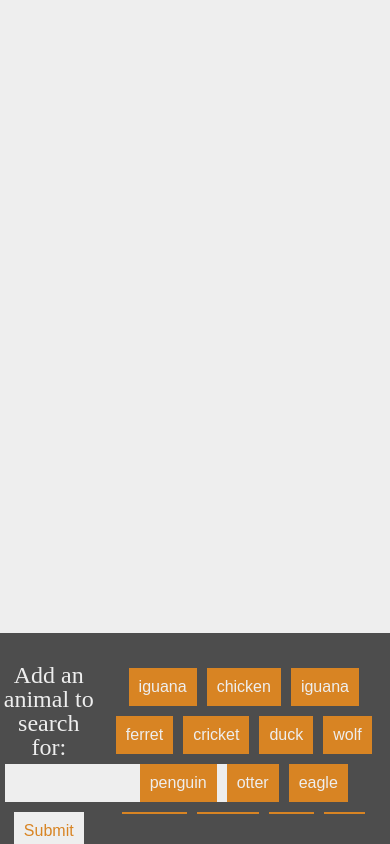
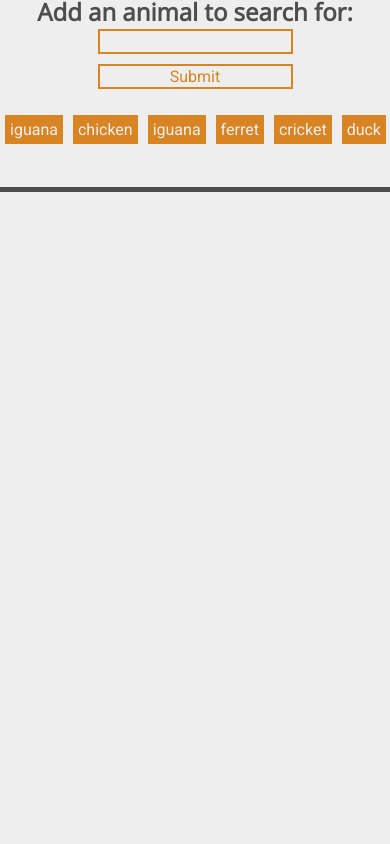
Before and after one commit to jlarge1/GiphySearch, a plain HTML site: page index.html in a window 390 px wide. Drawn offline with nearby package versions, Linux system fonts and the light colour scheme.

Commit message:
added responsive

```diff
--- a/assets/css/style.css
+++ b/assets/css/style.css
@@ -3,34 +3,36 @@
     color: #202020;
     box-sizing: border-box;
     text-align: center;
+    font-family: 'Roboto', sans-serif;
+    box-sizing: border-box;
 }
 
 
 .container {
     display: flex;
     flex-wrap: nowrap;
-    flex-direction: column-reverse;
     width: 100vw;
-
     background: #eeeeee;
     overflow: hidden;
 }
 
-#bottom{
+#right{
     display: flex;
     flex-wrap: nowrap;
-    width: 100%;
-    height: 25vh;
-    padding: 30px 0px 30px 0px;
-    background: #4d4d4d;
+    flex-direction: column;
+    width: 25%;
+    height: 100vh;
+    padding: 20px ;
+    background: #eeeeee;
+    border-left: 5px solid #4d4d4d;
 }
 
-#top{
+#left{
     display: flex;
     flex-wrap: wrap;
-    width: 100%;
-    height: 75vh;
-    padding: 30px;
+    width: 75%;
+    height: 100vh;
+    padding: 20px;
     overflow: auto;
     align-items: baseline;
     justify-content: space-evenly;
@@ -42,41 +44,90 @@
 }
 
 #form {
-    width: 25%;
+    width: 100%;
 }
 
 
 #buttons {
-    width: 75%;
+    width: 100%;
     overflow: auto;
+
 }
 
 .button {
     color: #eee;
     background: #d88423;
-    padding: 10px;
+    padding: 5px;
     border: 0px;
     margin: 5px;
+
 }
 
 input {
     margin: 5px;
-    padding: 10px;
     color: #d88423;
     background: #eee;
-    border: 0;
+    border: 2px solid #d88423;
+    width: 100%;
+
 }
 
 input[type = submit] {
     color: #d88423;
     background: #eee;
-    padding: 10px;
-    border: 0px;
+    border: 2px solid #d88423;
     margin: 5px;
+    width: 100%;
+}
+
+input:focus {
+    outline: none;
 }
 
 label {
     font-size: 24px;
-    margin-bottom: 20px;
-    color: #eee;
+    margin-bottom: 30px;
+    color: #4d4d4d;
+    font-weight: 600;
+    font-family: 'Open Sans', sans-serif;
 }
+
+
+@media only screen and (max-width: 768px) {
+    *{
+        font-size: 16px;
+        color: #202020;
+        box-sizing: border-box;
+        text-align: center;
+        font-family: 'Roboto', sans-serif;
+
+    }
+    .container {
+        flex-direction: column-reverse;
+        height: 100vh;
+    }
+    #right {
+        width: 100%;
+        height: 250px;
+        padding: 0;
+        border-bottom: 5px solid #4d4d4d;
+        border-left: none;
+        /*-webkit-backface-visibility: hidden;*/
+
+    }
+    #left{
+        width: 100%;
+        /*height: 70%;*/
+    }
+    input {
+        width: 50%;
+    }
+    input[type = submit]{
+        width: 50%;
+    }
+    #buttons {
+        white-space: nowrap;
+        overflow-y: hidden;
+    }
+
+}
--- a/assets/javascript/app.js
+++ b/assets/javascript/app.js
@@ -16,14 +16,15 @@ function displayGifs() {
         response = x;
         console.log(response);
         console.log(response.data[0].images.downsized_still.url);
-        $("#top").empty();
+        $("#left").empty();
 
 
         for (i = 0; i < 10; i++) {
             var newCard = $("<div>").addClass("gifDisplay");
             newCard.append("<img src=" + response.data[i].images.fixed_height_still.url + ' class="gif" imageNum="1" id="' + i + '">');
-            $("#top").append(newCard);
+            $("#left").append(newCard);
             console.log("should have cards");
+            console.log(response.data[i].images.fixed_height_still.url);
         };
 
 
@@ -44,11 +45,10 @@ function createButtons() {
 
 createButtons();
 
-$("#add-searchTerm").on("clic", function (event) {
+$("#add-searchTerm").on("click", function (event) {
     event.preventDefault();
     var animal = $("#searchTerm-input").val().trim();
     animals.push(animal);
-
     createButtons();
 });
 
--- a/index.html
+++ b/index.html
@@ -6,30 +6,30 @@
     <meta name="viewport" content="width=device-width, initial-scale=1">
     <link rel="stylesheet" type="text/css" href="assets/css/reset.css">
     <link rel="stylesheet" type="text/css" href="assets/css/style.css">
-
+    <link href="https://fonts.googleapis.com/css?family=Open+Sans|Roboto" rel="stylesheet">
 </head>
 
 <body>
     <div class="container">
 
+        <div id="left">
 
-        <div id="bottom">
+        </div>
+        <div id="right">
             <div id="form">
                 <form id="animal-form">
                     <label for="searchTerm-input">Add an animal to search for:</label>
-
+                    <br>
                     <input type="text" id="searchTerm-input">
 
                     <input id="add-searchTerm" id="submit" type="submit">
                 </form>
-
             </div>
+            <br>
             <div id="buttons"> </div>
         </div>
 
-        <div id="top">
 
-        </div>
 
     </div>
 
```
